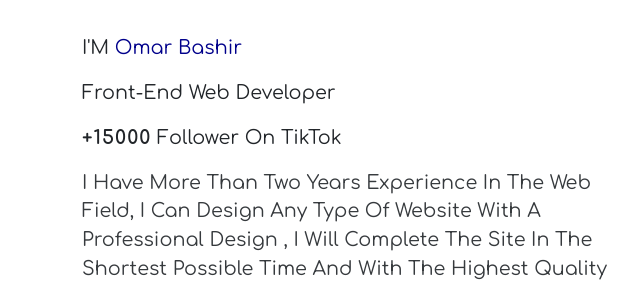
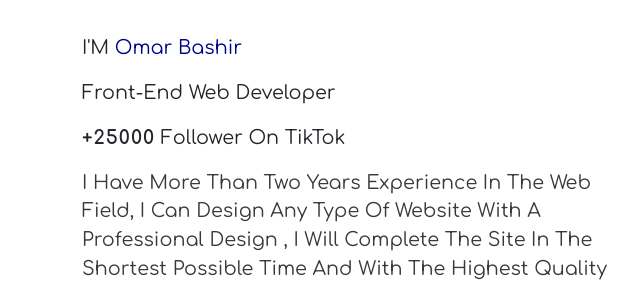
Before and after one commit to horastech/portfolio, a plain HTML site: page index.html in a window 1280 px wide. Shown: the part 1386-1668 px from the top of the page, 0-640 px from the left. Drawn offline with nearby package versions, Linux system fonts and the light colour scheme.

Commit message:
Update index.html

```diff
--- a/index.html
+++ b/index.html
@@ -107,7 +107,7 @@
                                 Bashir</span></p>
                         <p class="wow animate__fadeInLeft" data-wow-delay=".8s">Front-End Web Developer</p>
                         <p class="wow animate__fadeInLeft" data-wow-delay="1.1s"><span
-                                style="letter-spacing: 1px ; font-weight: bold ;">+15000</span> Follower On TikTok</p>
+                                style="letter-spacing: 1px ; font-weight: bold ;">+25000</span> Follower On TikTok</p>
                         <p class="wow animate__fadeInLeft" data-wow-delay="1.4s"
                             style="text-transform: capitalize ; margin-top: 10px; opacity: .9;">I have more than two
                             years experience in the web field, I can design any type of website with a professional
```
